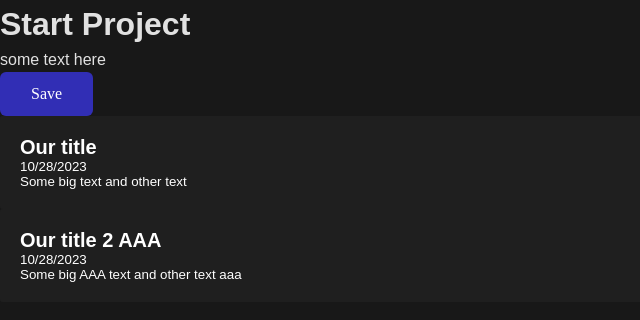
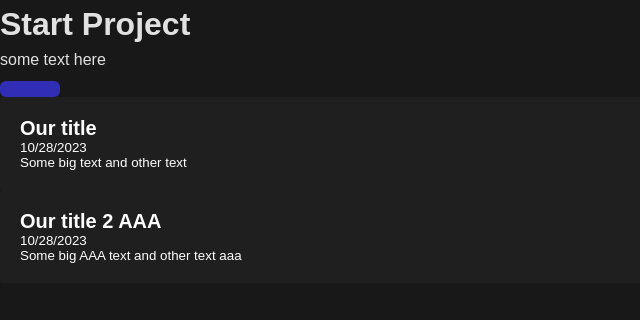
Before and after one commit to getFrontend/react-app-first, a React (Vite) app: page / in a window 1280 px wide. Shown: the top 320 px of the page, without its empty margins (0-640 px from the left). Built offline with nearby package versions, Linux system fonts and the light colour scheme.

Commit message:
update Button & CardButton components

```diff
--- a/src/components/Button/Button.css
+++ b/src/components/Button/Button.css
@@ -1,34 +1,17 @@
 .button {
 	border-radius: 6px;
-  border: 1px solid transparent;
 	padding: 8px 30px;
 	font-family: inherit;
 	cursor: pointer;
-  transition: border-color 0.25s;
-
-  color: #FFF;
-
-  text-align: center;
-  font-family: Source Sans Pro;
+	transition: background 0.25s;
 	font-size: 16px;
-  font-style: normal;
-  font-weight: 400;
-  line-height: 26px;
+	border: none;
 }
 
-.button:hover {
-  border-color: #646cff;
-}
-
-.button:focus,
-.button:focus-visible {
-  outline: 4px auto -webkit-focus-ring-color;
+.accent:hover {
+	background: #222096;
 }
 
 .accent {
 	background: #312EB5;
 }
-
-.accent:hover {
-  background-color: #4b53da;
-}
--- a/src/components/Button/Button.jsx
+++ b/src/components/Button/Button.jsx
@@ -1,9 +1,8 @@
 import './Button.css';
 
-function Button() {
-
+function Button({ text, onClick }) {
   return (
-    <button className='button accent'>Save</button>
+    <button className='button accent' onClick={onClick}>{text}</button>
   );
 }
 
--- a/src/components/CardButton/CardButton.jsx
+++ b/src/components/CardButton/CardButton.jsx
@@ -1,12 +1,13 @@
 import './CardButton.css';
 
-function CardButton({ children }) {
+function CardButton({ children, className }) {
+	const cl = 'card-button' + (className ? ' '+ className : '');
 
-  return (
-    <button className='card-button'>
-      {children}
-    </button>
-  );
+	return (
+		<button className={cl}>
+			{children}
+		</button>
+	);
 }
 
 export default CardButton;
```
Lines whose indentation alone changed are shown as unchanged.
